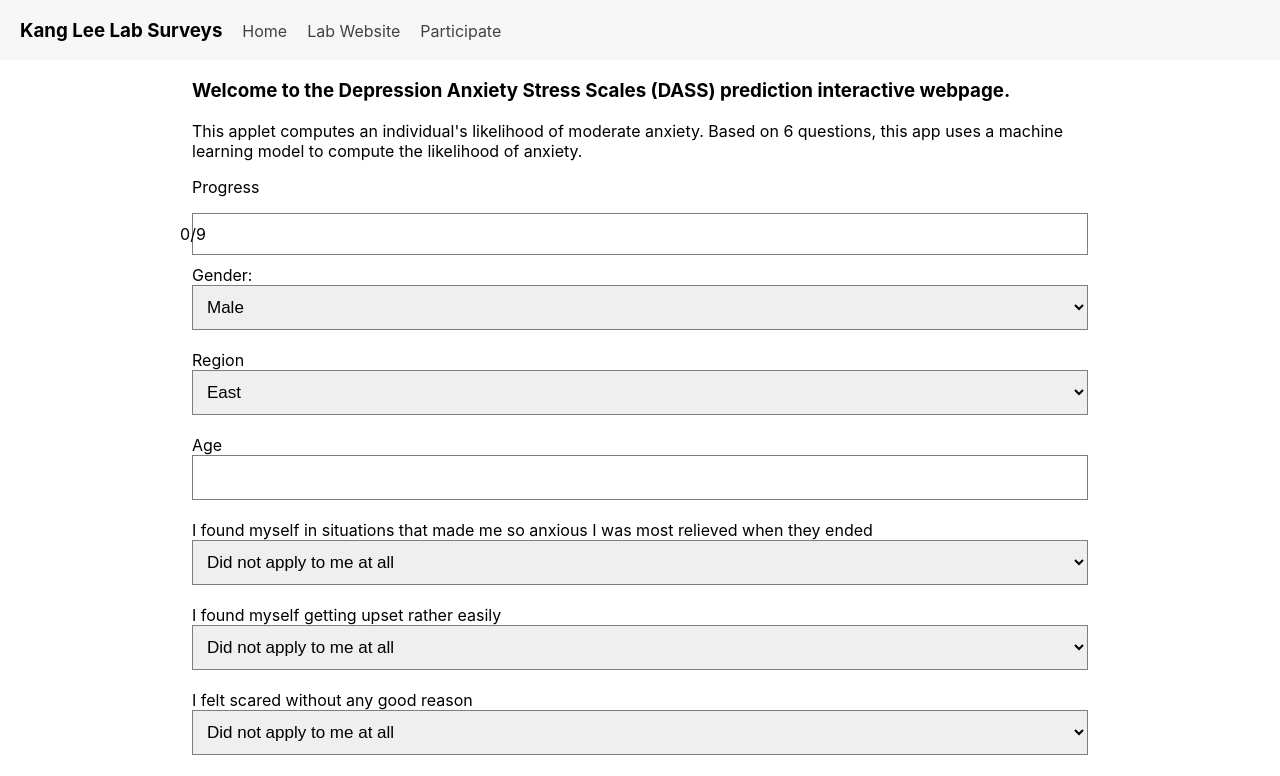
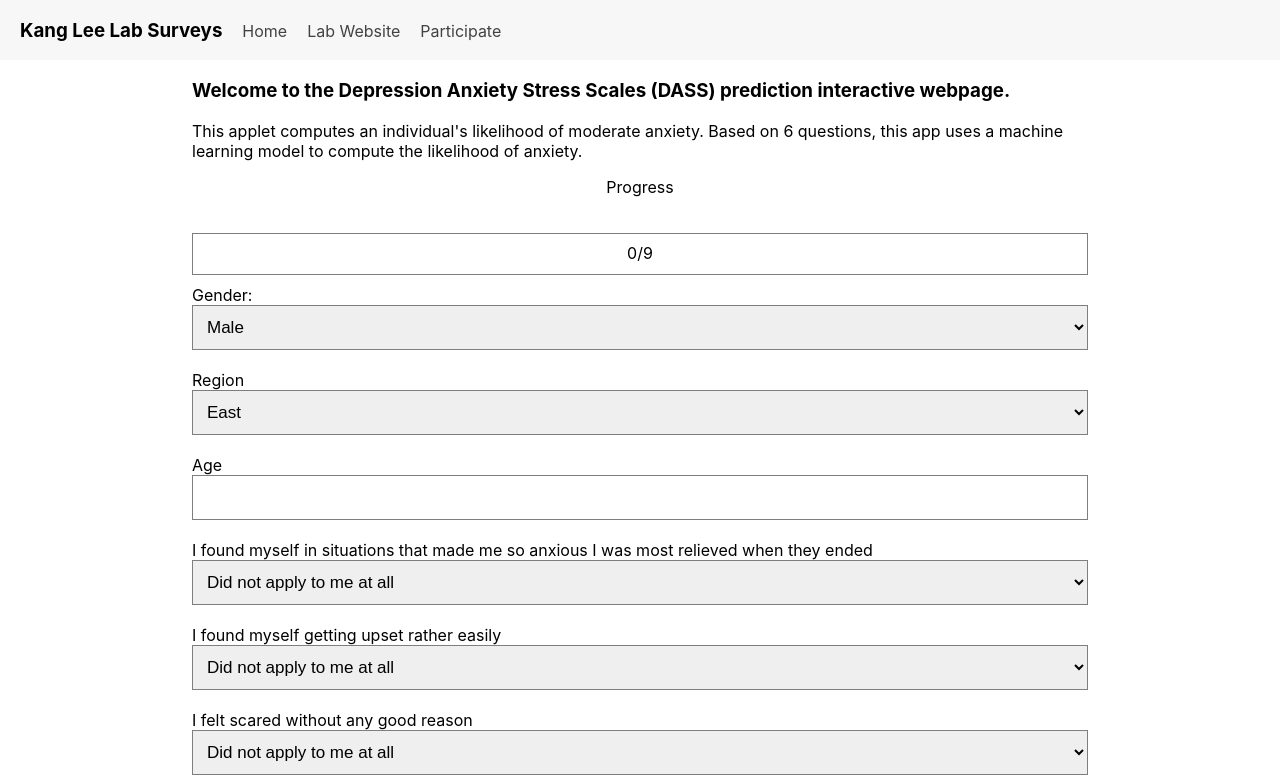
Before and after one commit to kang-lee-lab/lab-surveys-frontend, a React (Create React App) app: page /survey/anxiety-moderate in a window 1280 px wide. Shown: the top 776 px of the page. Built offline with nearby package versions, Linux system fonts and the light colour scheme.

Commit message:
update design of progress bar

```diff
--- a/src/components/ProgressBar/ProgressBar.css
+++ b/src/components/ProgressBar/ProgressBar.css
@@ -1,3 +1,13 @@
+.progress-container {
+    width: '100px';
+    text-align: center;
+}
+
+.progress-container>.progress-label {
+    position: relative;
+    bottom: -30px;
+}
+
 .progress-bar {
     height: 40px;
     width: '100px';
--- a/src/components/ProgressBar/ProgressBar.jsx
+++ b/src/components/ProgressBar/ProgressBar.jsx
@@ -22,10 +22,9 @@ function ProgressBar(props) {
   return (
     <div className="progress-container">
       <p>Progress</p>
+      <div className="progress-label">{`${props.questionsFilled}/${props.totalQuestions}`}</div>
       <div className="progress-bar">
-        <div className="filled-progress" style={progressStyle}>
-          {`${props.questionsFilled}/${props.totalQuestions}`}
-        </div>
+        <div className="filled-progress" style={progressStyle}></div>
       </div>
     </div>
   );
```
